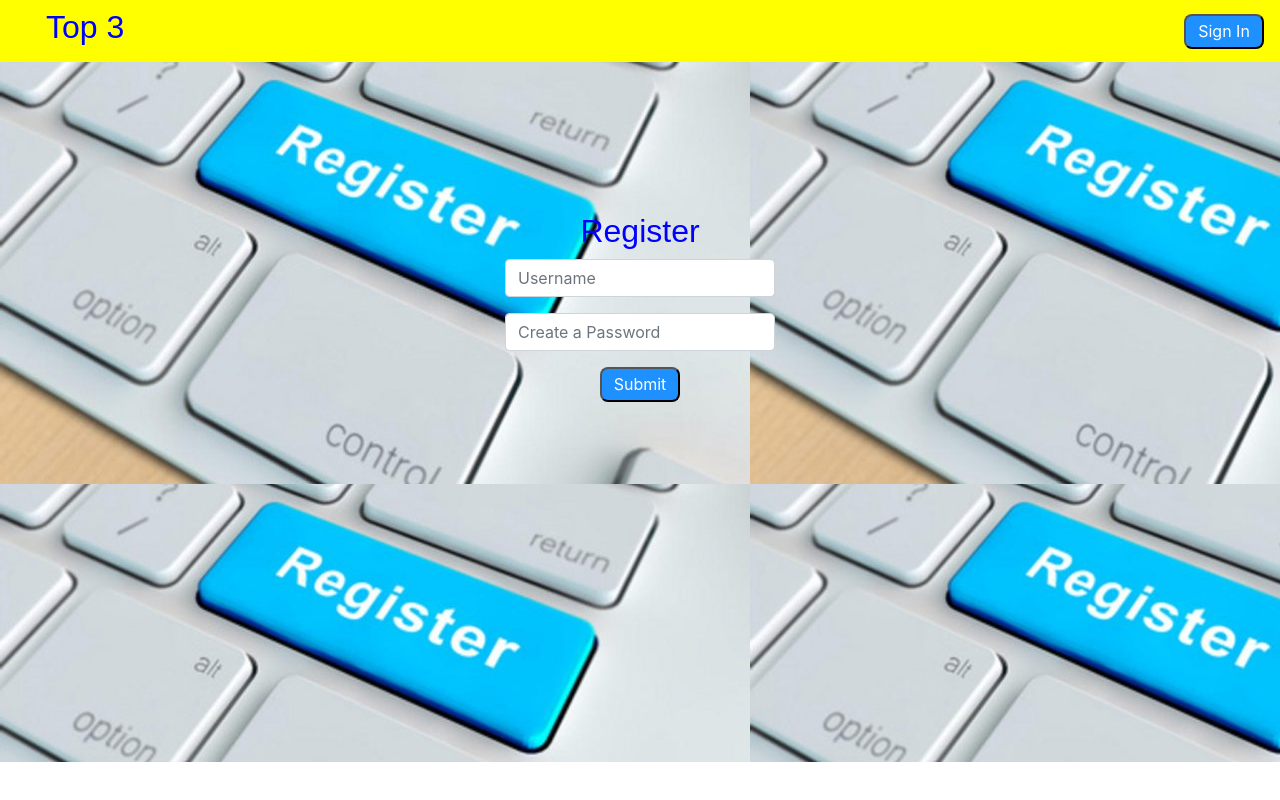
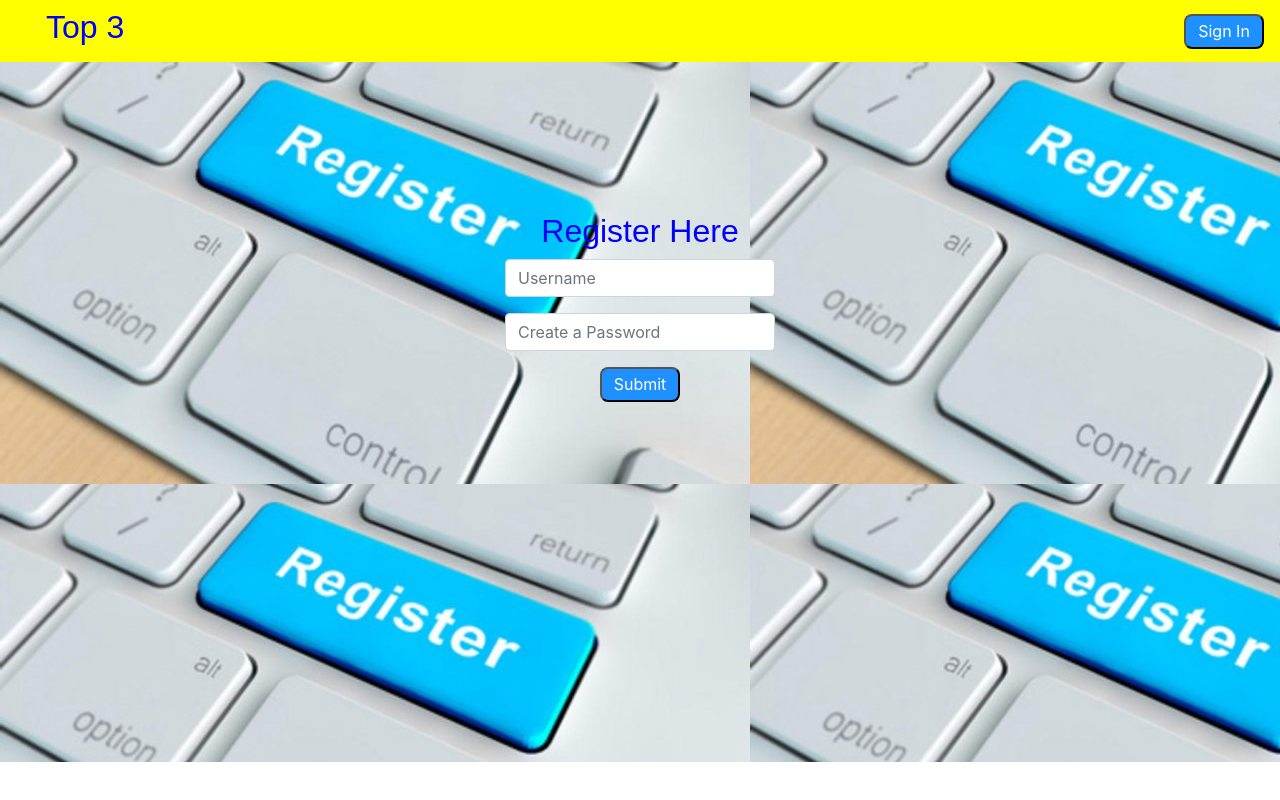
Before and after one commit to my-top-nine-lambda/TOP-NINE-UI, a React (Create React App) app in the folder nine/: page /register in a window 1280 px wide. Built offline with nearby package versions, Linux system fonts and the light colour scheme.

Commit message:
changed the p element in login to read...create an account

```diff
--- a/nine/src/components/Login.js
+++ b/nine/src/components/Login.js
@@ -72,7 +72,7 @@ class Login extends React.Component {
               <button className="signB" type="submit">
                 Login
               </button>
-              <p id="para">Don't have an account?</p>
+              <p id="para">Create an account!</p>
 
               <a href="/register">Register</a>
             </Form>
--- a/nine/src/components/Register.js
+++ b/nine/src/components/Register.js
@@ -48,7 +48,7 @@ class Signup extends React.Component {
           </Navbar>
         </div>
         <div className="register">
-          <h2>Register</h2>
+          <h2>Register Here</h2>
           <Form className="form" onSubmit={this.register}>
             <Col>
               <FormGroup>
```
